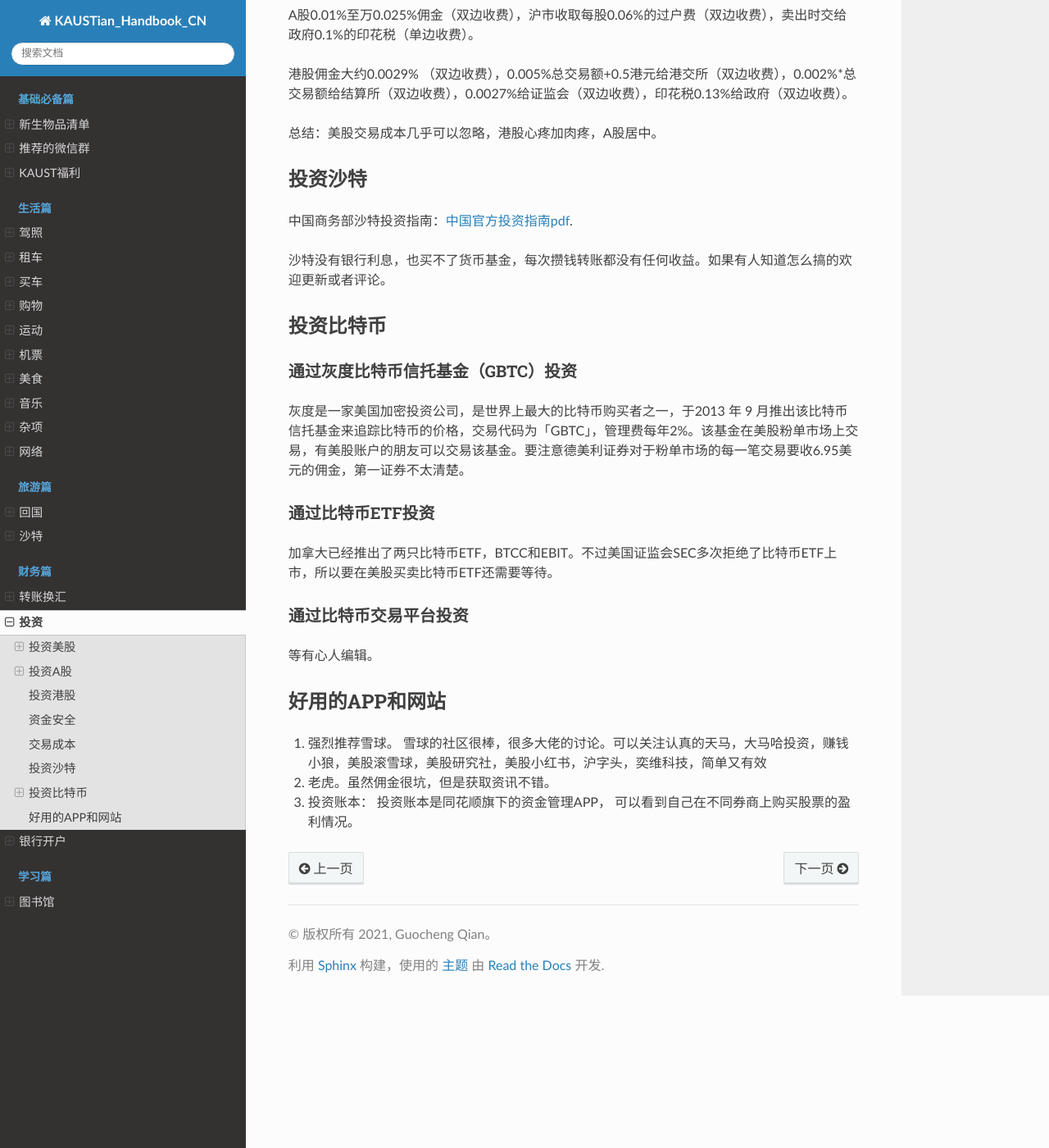
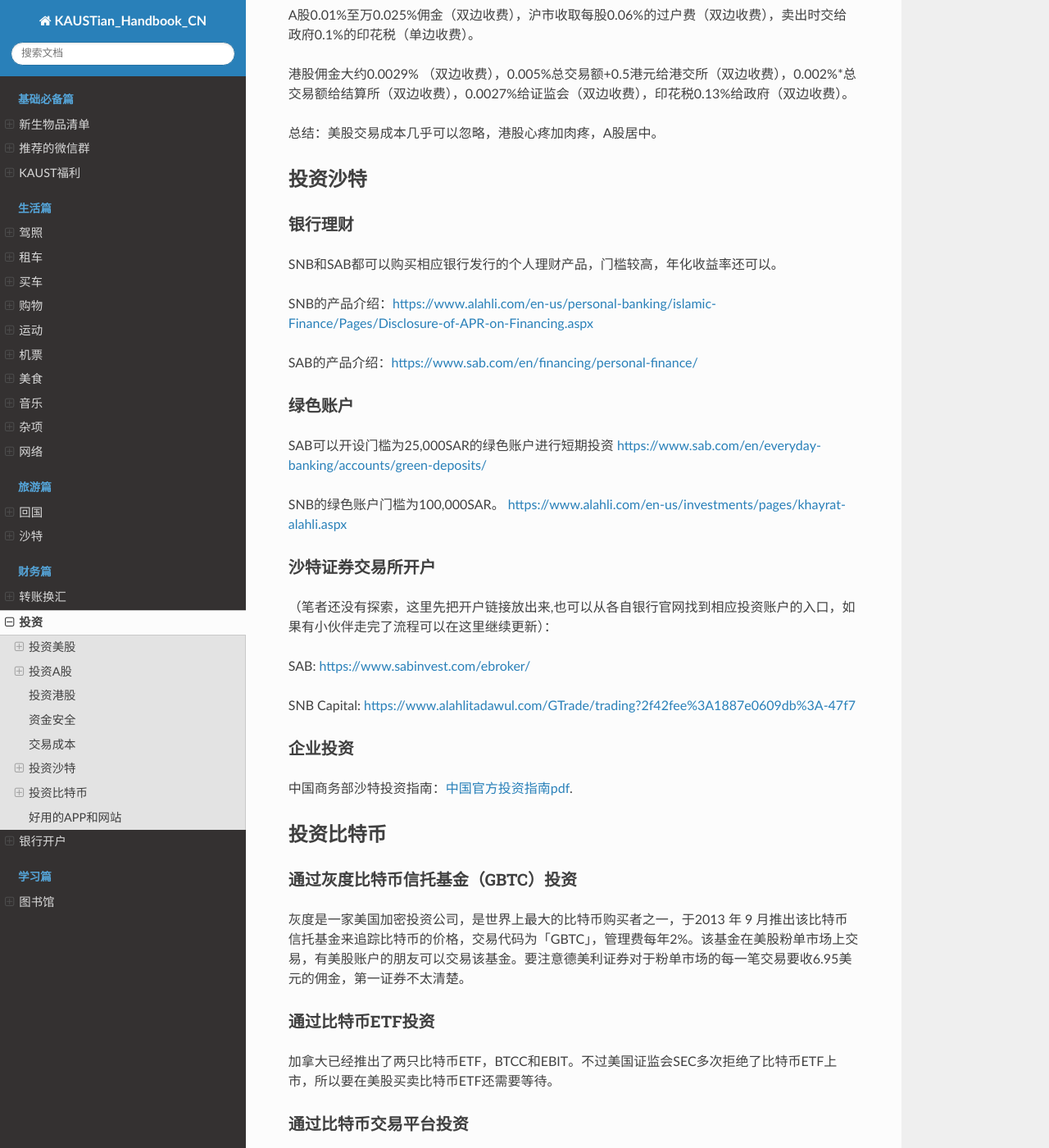
Before and after one commit to guochengqian/KAUSTian_Handbook_CN, a Sphinx documentation site: the page built from docs/content/finance/investment.rst, in a window 1280 px wide and 1400 px high, scrolled down 3616 px. Shown: the whole window at 82% size. Built offline with Sphinx 7.4.7 and the Read the Docs theme 2.0.0, drawn with Linux system fonts in a browser that asks for light colours.

Commit message:
Update investment.rst
update Saudi banking investment

```diff
--- a/docs/content/finance/investment.rst
+++ b/docs/content/finance/investment.rst
@@ -126,11 +126,35 @@ A股0.01%至万0.025%佣金（双边收费），沪市收取每股0.06%的过户
 
 
 投资沙特
---------------
+-----------
+
+银行理财
+^^^^^^^^^
+SNB和SAB都可以购买相应银行发行的个人理财产品，门槛较高，年化收益率还可以。
+
+SNB的产品介绍：https://www.alahli.com/en-us/personal-banking/islamic-Finance/Pages/Disclosure-of-APR-on-Financing.aspx
+
+SAB的产品介绍：https://www.sab.com/en/financing/personal-finance/
+
+绿色账户
+^^^^^^^^^
+SAB可以开设门槛为25,000SAR的绿色账户进行短期投资
+https://www.sab.com/en/everyday-banking/accounts/green-deposits/
+
+SNB的绿色账户门槛为100,000SAR。
+https://www.alahli.com/en-us/investments/pages/khayrat-alahli.aspx
+
+沙特证券交易所开户
+^^^^^^^^^
+（笔者还没有探索，这里先把开户链接放出来,也可以从各自银行官网找到相应投资账户的入口，如果有小伙伴走完了流程可以在这里继续更新）：
+
+SAB: https://www.sabinvest.com/ebroker/
+
+SNB Capital: https://www.alahlitadawul.com/GTrade/trading?2f42fee%3A1887e0609db%3A-47f7
+
+企业投资
+^^^^^^^^^
 中国商务部沙特投资指南：`中国官方投资指南pdf <http://www.mofcom.gov.cn/dl/gbdqzn/upload/shatealabo.pdf>`_.
-
-
-沙特没有银行利息，也买不了货币基金，每次攒钱转账都没有任何收益。如果有人知道怎么搞的欢迎更新或者评论。
 
 投资比特币
 --------------
```
